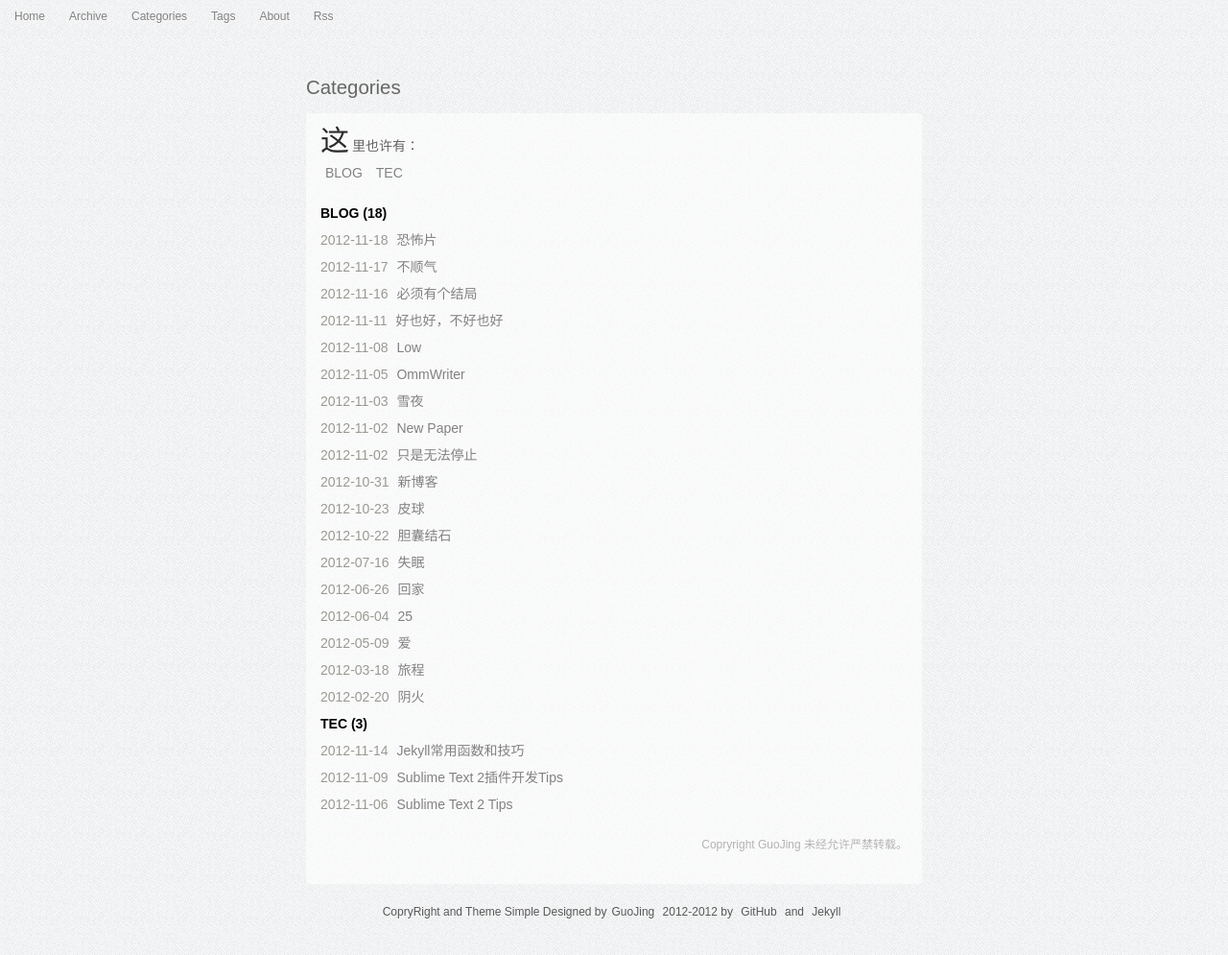
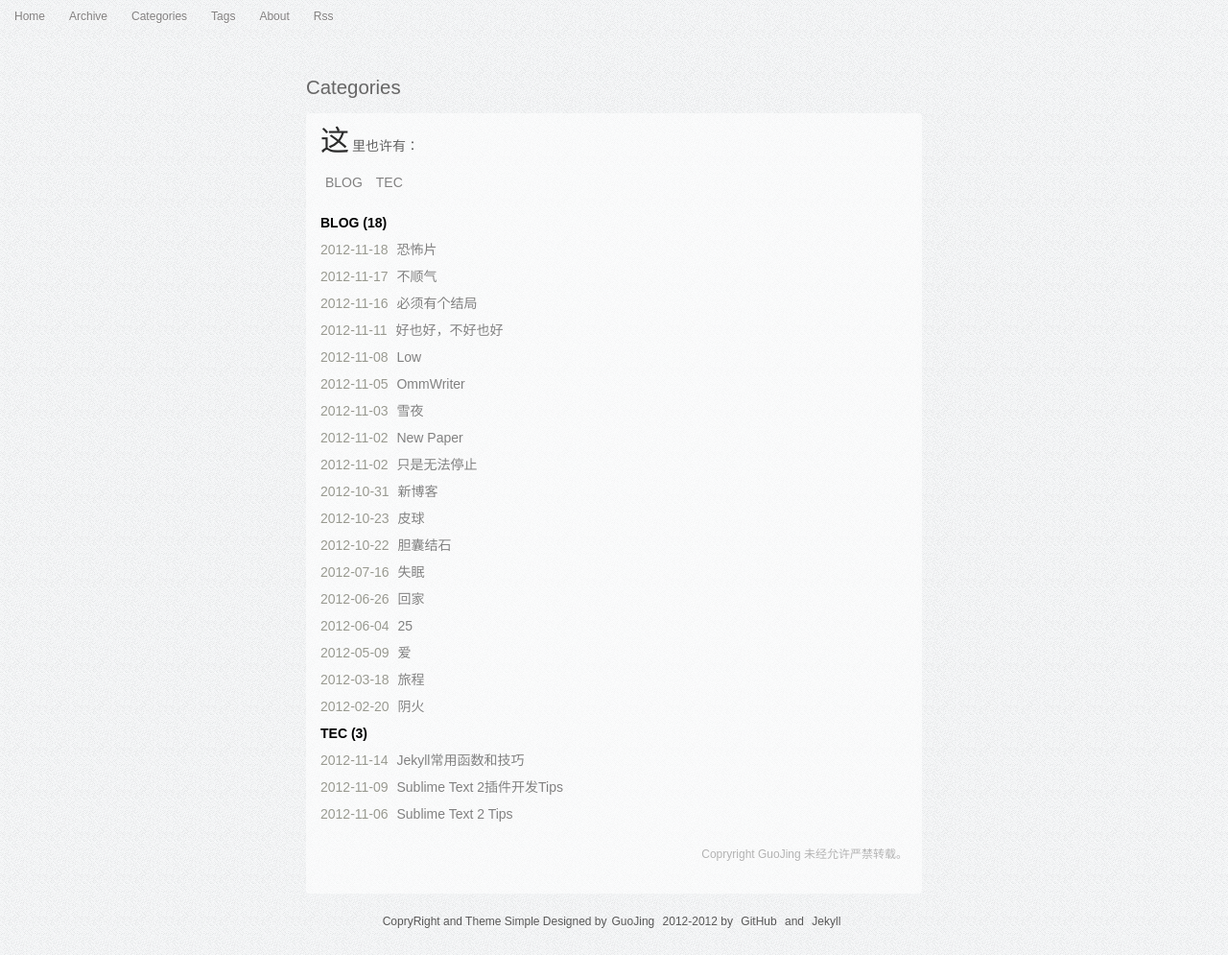
Before and after one commit to zwitzwit/guojing.github.com, a Jekyll site: the page built from categories.html, in a window 1280 px wide. Shown: the whole page at 96% size. Built offline with Jekyll 4.4.1, drawn with Linux system fonts in a browser that asks for light colours; Markdown is read by kramdown in place of the engine named in the settings.

Commit message:
change style

```diff
--- a/css/style.css
+++ b/css/style.css
@@ -94,3 +94,4 @@ blockquote {font-style: italic; background-image: url('../images/block.png'); ba
 .eof img{margin: 0px}
 .forb {font-size: 12px; color: #b2b2b2; text-align: right}
 .upper {text-transform: uppercase;}
+.tagcloud {margin-top: 10px}
```
